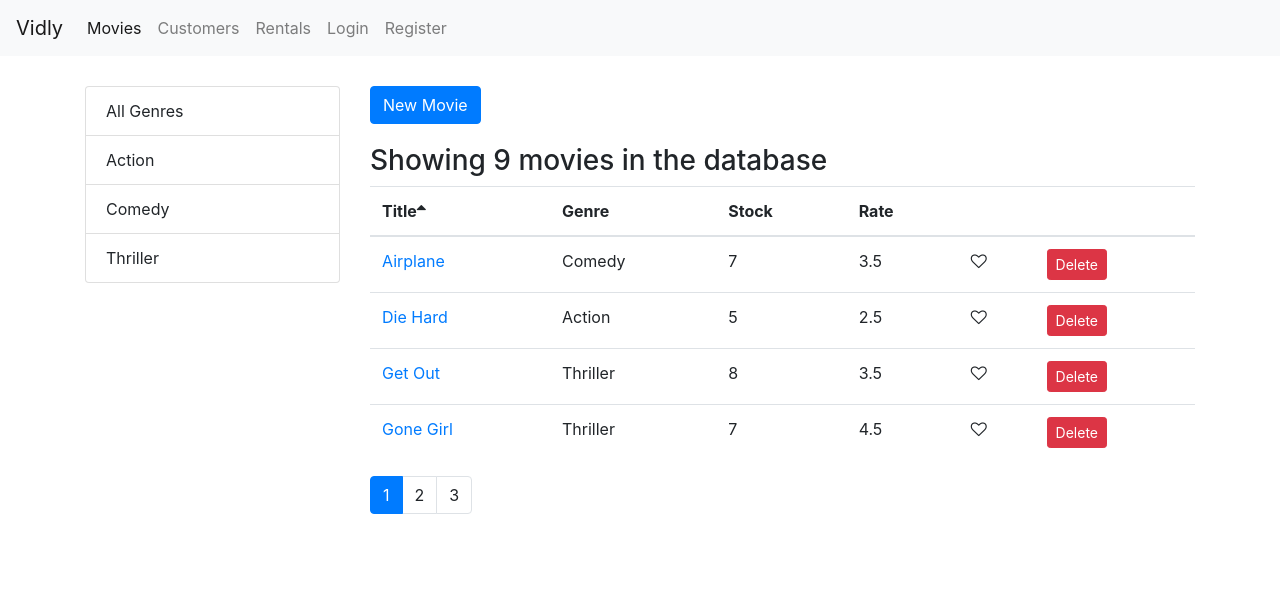
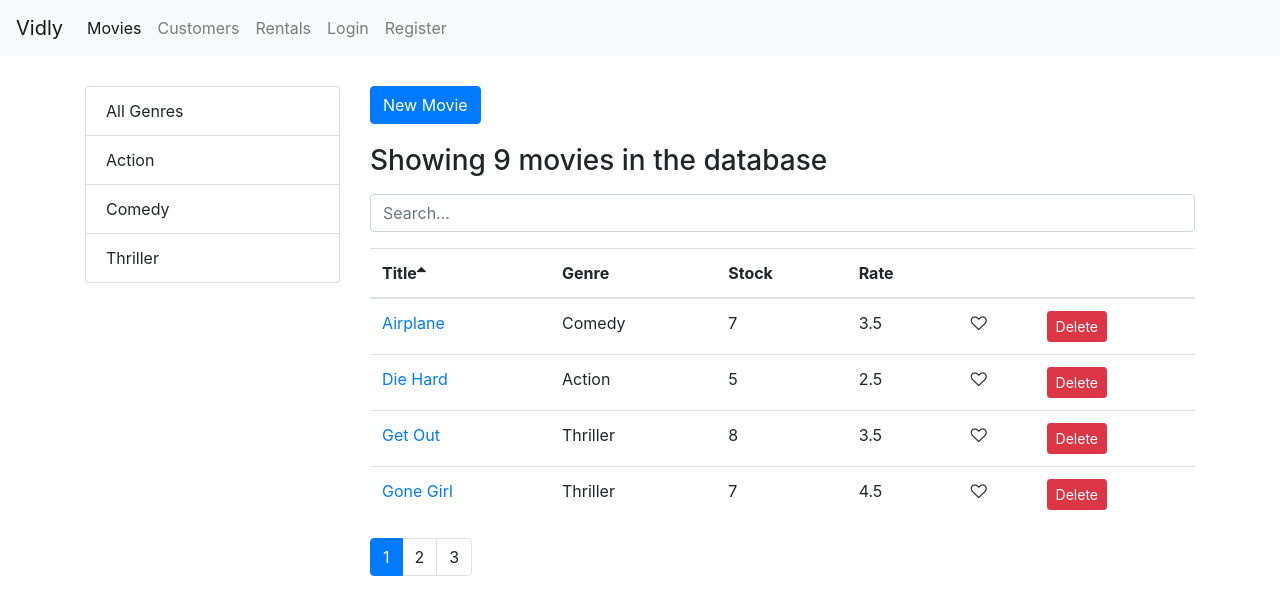
Before and after one commit to louisgurung/MovieList, a React (Create React App) app: page /movies in a window 1280 px wide. Shown: the top 614 px of the page. Built offline with nearby package versions, Linux system fonts and the light colour scheme.

Commit message:
implemented search box

```diff
--- /dev/null
+++ b/src/Components/common/searchBox.jsx
@@ -0,0 +1,16 @@
+import React, { Component } from "react";
+
+const SearchBox = ({ value, onChange }) => {
+  return (
+    <input
+      type="text"
+      name="query"
+      className="form-control my-3"
+      placeholder="Search..."
+      value={value}
+      onChange={e => onChange(e.currentTarget.value)}
+    />
+  );
+};
+
+export default SearchBox;
--- a/src/Components/movies.jsx
+++ b/src/Components/movies.jsx
@@ -5,12 +5,16 @@
 import { paginate } from "../utils/paginate";
 import ListGroup from "./common/listGroup";
 import MoviesTable from "./moviesTable";
+
 import _ from "lodash";
 import { Link } from "react-router-dom";
+import SearchBox from "./common/searchBox";
 class Movies extends Component {
   state = {
     movies: [],
     genres: [],
+    searchQuery: "",
+    selectedGenre: null,
     currentPage: 1, //current page and page size for pagination
     pageSize: 4,
     sortColumn: { path: "title", order: "asc" } //setting default to path and order to asc
@@ -38,14 +42,16 @@
   };
 
   handleGenreSelect = genre => {
-    this.setState({ selectedGenre: genre, currentPage: 1 });
+    this.setState({ selectedGenre: genre, searchQuery: "", currentPage: 1 });
   };
 
   handleSort = sortColumn => {
     // this.setState({ sortColumn: { path: path, order: "asc" } });
     this.setState({ sortColumn });
   };
-
+  handleSearch = query => {
+    this.setState({ searchQuery: query, selectedGenre: null, currentPage: 1 });
+  };
   openNewMovieForm = () => {
     let path = "/movies/new";
     this.props.history.push(path);
@@ -57,13 +63,22 @@
       sortColumn,
       currentPage,
       selectedGenre,
+      searchQuery,
       movies: allMovies
     } = this.state;
 
-    const filtered =
-      selectedGenre && selectedGenre._id
-        ? allMovies.filter(m => m.genre._id === selectedGenre._id)
-        : allMovies; //if no genre is selected it returns all movies
+    let filtered = allMovies;
+    if (searchQuery)
+      filtered = allMovies.filter(m =>
+        m.title.toLowerCase().startsWith(searchQuery.toLowerCase())
+      );
+    else if (selectedGenre && selectedGenre._id)
+      filtered = allMovies.filter(m => m.genre._id === selectedGenre._id);
+
+    // const filtered =
+    //   selectedGenre && selectedGenre._id
+    //     ? allM)ovies.filter(m => m.genre._id === selectedGenre._id)
+    //     : allMovies; //if no genre is selected it returns all movies
 
     const sorted = _.orderBy(filtered, [sortColumn.path], [sortColumn.order]);
 
@@ -73,7 +88,13 @@
   };
   render() {
     const { length: count } = this.state.movies; //length of movies
-    const { pageSize, sortColumn, currentPage, selectedGenre } = this.state;
+    const {
+      pageSize,
+      sortColumn,
+      currentPage,
+      searchQuery,
+      selectedGenre
+    } = this.state;
 
     if (count == 0) return <h3>There are no movies in the database.</h3>;
 
@@ -104,6 +125,7 @@
             New Movie
           </Link>
           <h3>Showing {totalCount} movies in the database</h3>
+          <SearchBox value={searchQuery} onChange={this.handleSearch} />
           <MoviesTable
             movies={movies}
             sortColumn={sortColumn}
```
